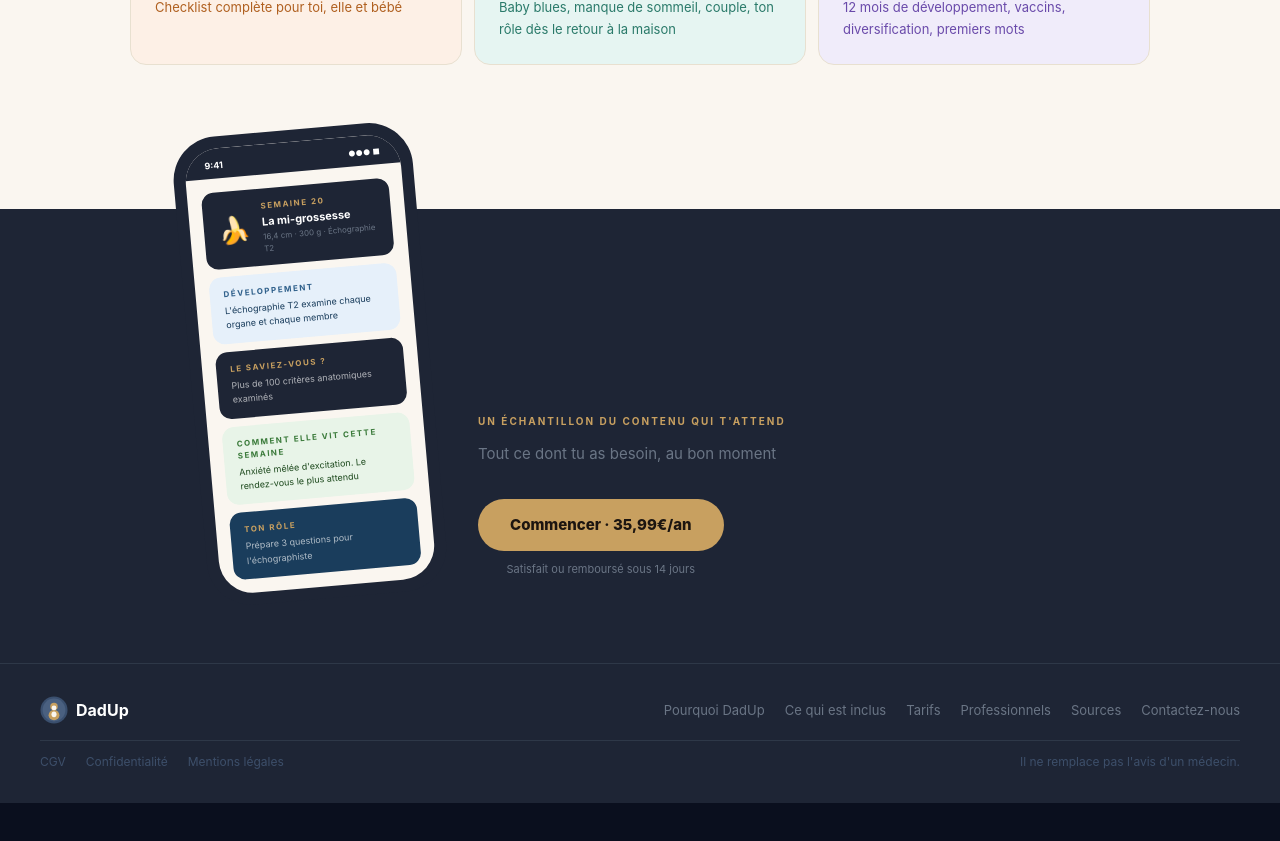
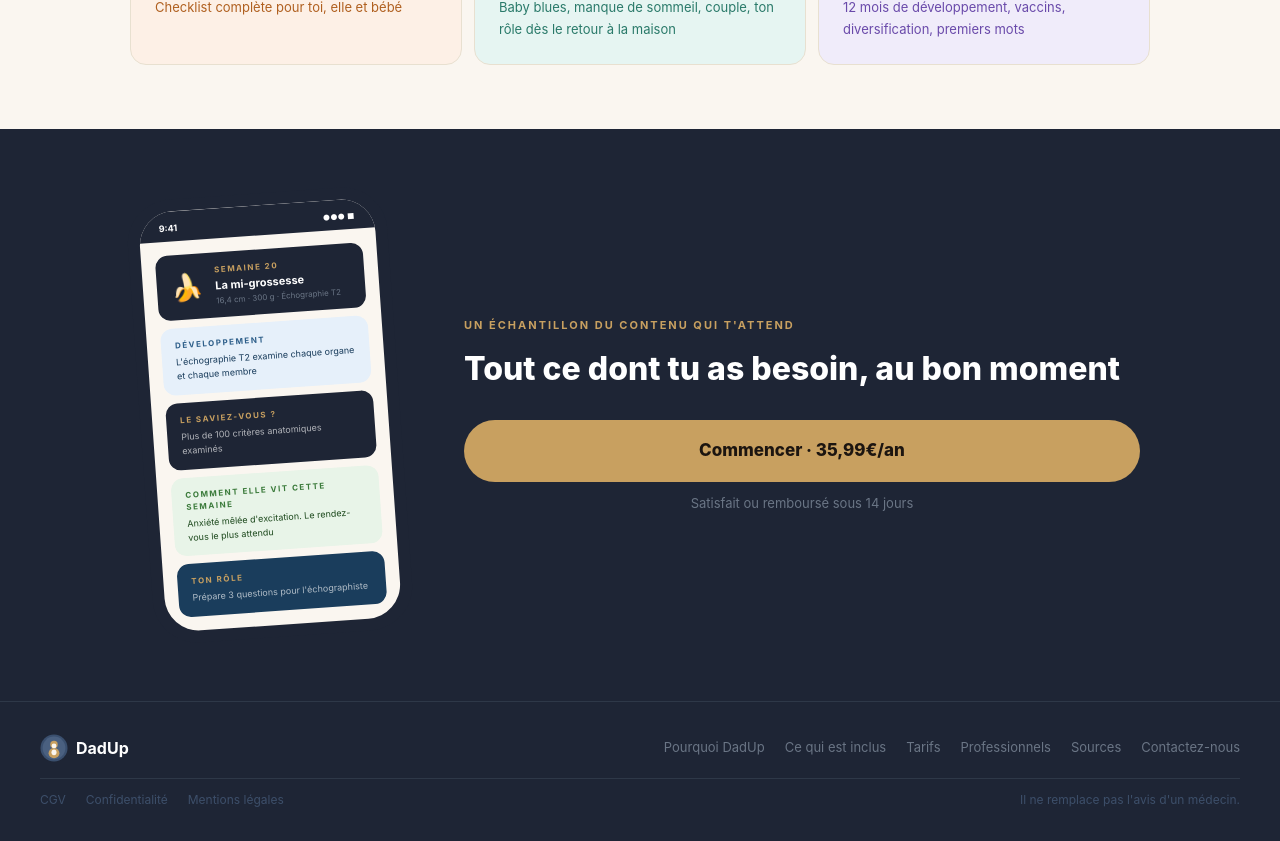
Before and after one commit to Julproject/dadup, a Next.js app: page /inclus in a window 1280 px wide. Shown: the part 680-1521 px from the top of the page. Before the commit the page ends 1483 px from the top, so only its background shows below. Built offline with nearby package versions, Linux system fonts and the light colour scheme.

Commit message:
Update page.tsx

```diff
--- a/app/inclus/page.tsx
+++ b/app/inclus/page.tsx
@@ -268,32 +268,16 @@ export default function InclusPage() {
       </section>
 
       {/* ECHANTILLON */}
-      <div style={{ position: 'relative' }}>
+      <section style={{ background: C.dark, padding: '64px 40px' }}>
+        <div style={{ maxWidth: '1000px', margin: '0 auto', display: 'flex', alignItems: 'center', gap: '64px' }}>
 
-        {/* Partie haute crème — simule la continuité des 6 cases */}
-        <div style={{ background: C.cream, padding: '0 40px', height: '80px' }}></div>
-
-        {/* Partie sombre */}
-        <div style={{ background: C.dark, padding: '0 40px 64px' }}>
-          <div style={{ maxWidth: '900px', margin: '0 auto', display: 'flex', alignItems: 'flex-end', gap: '48px' }}>
-
-            {/* Téléphone qui chevauche */}
-            <div style={{
-              background: C.dark, borderRadius: '44px', padding: '12px',
-              width: '240px', flexShrink: 0,
-              transform: 'rotate(-5deg)',
-              marginTop: '-80px',
-              position: 'relative', zIndex: 2,
-            }}>
+          {/* TÉLÉPHONE */}
+          <div style={{ background: C.dark, borderRadius: '44px', padding: '12px', width: '260px', flexShrink: 0, transform: 'rotate(-4deg)' }}>
             <div style={{ background: C.cream, borderRadius: '34px', overflow: 'hidden' }}>
-
-                {/* Status */}
               <div style={{ background: C.dark, padding: '10px 20px 6px', display: 'flex', justifyContent: 'space-between', alignItems: 'center' }}>
                 <span style={{ color: '#fff', fontSize: '9px', fontWeight: 700 }}>9:41</span>
                 <span style={{ color: '#fff', fontSize: '8px' }}>●●● ■</span>
               </div>
-
-                {/* Contenu */}
               <div style={{ padding: '14px', display: 'flex', flexDirection: 'column', gap: '8px' }}>
 
                 <div style={{ background: C.dark, borderRadius: '12px', padding: '11px 14px', display: 'flex', alignItems: 'center', gap: '12px' }}>
@@ -329,21 +313,20 @@ export default function InclusPage() {
             </div>
           </div>
 
-            {/* Texte + CTA */}
-            <div style={{ paddingBottom: '20px' }}>
-              <p style={{ color: C.gold, fontSize: '10px', fontWeight: 700, letterSpacing: '2px', textTransform: 'uppercase' as const, margin: '0 0 12px' }}>Un échantillon du contenu qui t&apos;attend</p>
-              <p style={{ color: '#6a7585', fontSize: '15px', margin: '0 0 32px', lineHeight: 1.7 }}>Tout ce dont tu as besoin, au bon moment</p>
-              <div style={{ display: 'inline-block', textAlign: 'center' as const }}>
-                <button onClick={() => setShowModal(true)} style={{ background: C.gold, color: '#1c1510', border: 'none', padding: '15px 32px', borderRadius: '32px', fontSize: '15px', fontWeight: 800, cursor: 'pointer', display: 'block', marginBottom: '10px' }}>
+          {/* CTA */}
+          <div style={{ flex: 1 }}>
+            <p style={{ color: C.gold, fontSize: '11px', fontWeight: 700, letterSpacing: '2px', textTransform: 'uppercase' as const, margin: '0 0 16px' }}>Un échantillon du contenu qui t&apos;attend</p>
+            <p style={{ color: C.white, fontSize: '32px', fontWeight: 800, margin: '0 0 32px', lineHeight: 1.2 }}>Tout ce dont tu as besoin, au bon moment</p>
+            <div>
+              <button onClick={() => setShowModal(true)} style={{ background: C.gold, color: '#1c1510', border: 'none', padding: '18px 36px', borderRadius: '32px', fontSize: '17px', fontWeight: 800, cursor: 'pointer', display: 'block', marginBottom: '12px', width: '100%' }}>
                 Commencer · 35,99€/an
               </button>
-                <p style={{ color: '#6a7585', fontSize: '11px', margin: 0, textAlign: 'center' as const }}>Satisfait ou remboursé sous 14 jours</p>
+              <p style={{ color: '#6a7585', fontSize: '13px', margin: 0, textAlign: 'center' as const }}>Satisfait ou remboursé sous 14 jours</p>
             </div>
           </div>
 
         </div>
-        </div>
-      </div>
+      </section>
 
       {/* FOOTER */}
       <footer style={{ background: C.dark, borderTop: '1px solid #2e3848', padding: '32px 40px' }}>
```
Lines whose indentation alone changed are shown as unchanged.
